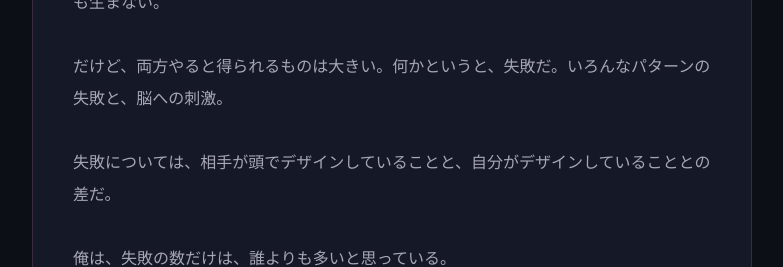
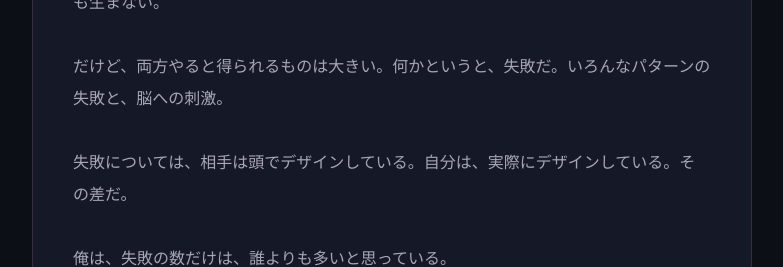
Before and after one commit to nakanointeria5963-alt/home-page, a Next.js app: page /writing in a window 1280 px wide. Shown: the part 1880-2147 px from the top of the page, without its empty margins (248-1031 px from the left). Built offline with nearby package versions, Linux system fonts and the light colour scheme.

Commit message:
執筆「一番重要な視点は、バランスだ」の失敗の定義を3文に割る
ノブさんの依頼により公開。足した言葉は「実際に」のみ。
「頭で」は相手側だけのまま(非対称を守る)。

```diff
--- a/src/app/writing/entries.ts
+++ b/src/app/writing/entries.ts
@@ -18,7 +18,7 @@ export const WRITING_ENTRIES: WritingEntry[] = [
       "そんな環境の中で思ったのが、バランスはすごく重要なんじゃないか、ということだ。",
       "片方だけをやってると、何も浮かばない。単調な仕事だけをやり続けると、それもまた何も生まない。",
       "だけど、両方やると得られるものは大きい。何かというと、失敗だ。いろんなパターンの失敗と、脳への刺激。",
-      "失敗については、相手が頭でデザインしていることと、自分がデザインしていることとの差だ。",
+      "失敗については、相手は頭でデザインしている。自分は、実際にデザインしている。その差だ。",
       "俺は、失敗の数だけは、誰よりも多いと思っている。",
       "脳の仕組みや体の仕組みについては、あまり詳しくない。だが、ひとつだけ思っていることがある。体を動かさないと、脳って働かないんだな、ということだ。それについては、本当に思う。",
       "今見ているものの視点を180度変えることによって、今まで正しいと思っていたことが間違っていたことに気づく。",
```
